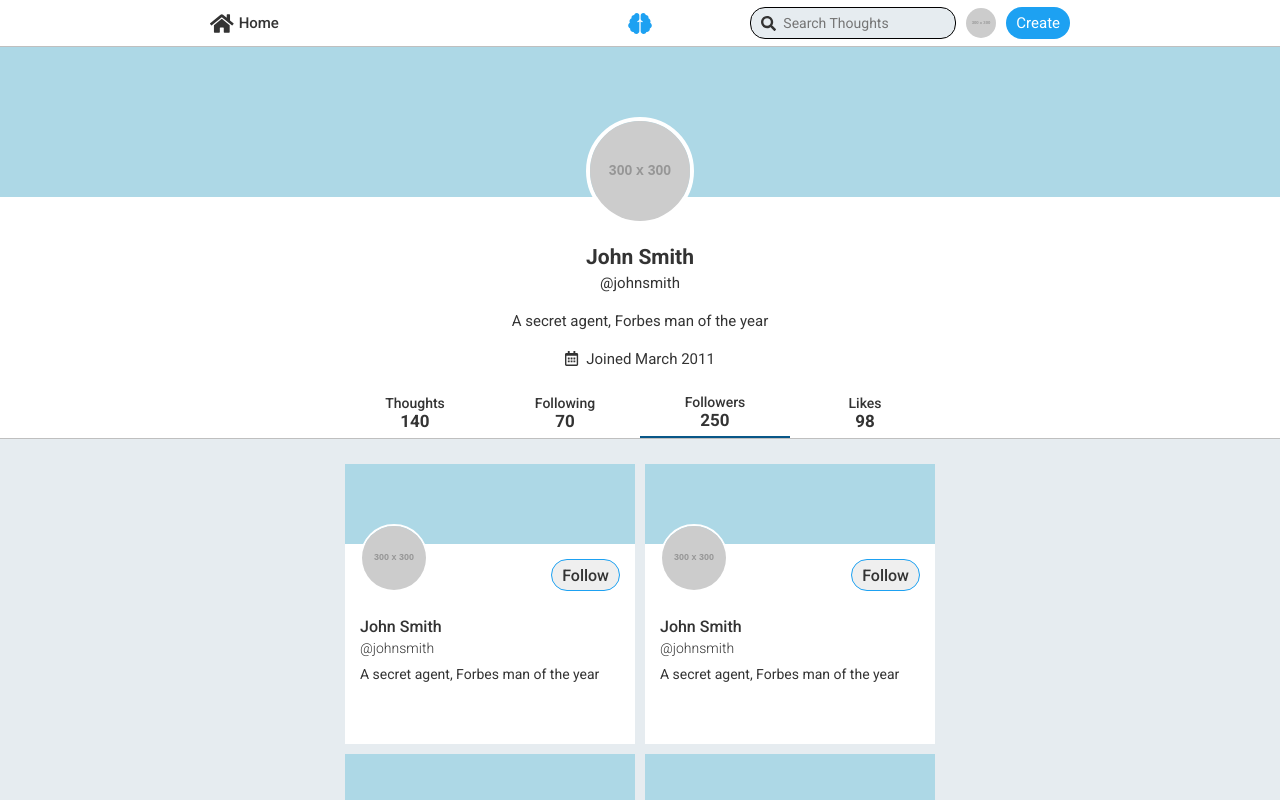
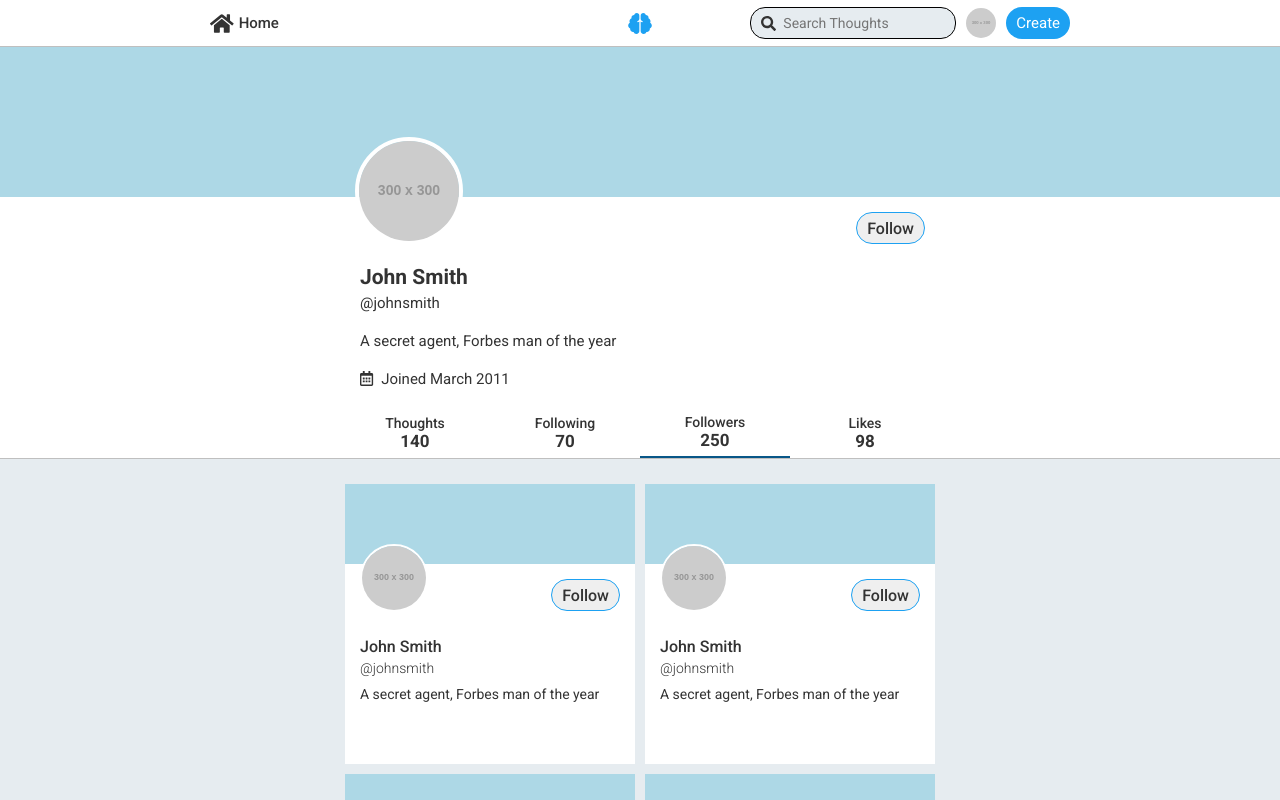
Before and after one commit to robbdimitrov/thoughts, a Vue app in the folder src/frontend/: page /user/followers in a window 1280 px wide. Shown: the top 800 px of the page. Built offline with nearby package versions, Linux system fonts and the light colour scheme.

Commit message:
- Moved UserHeader to component - Fixed UserHeader layout

```diff
--- a/src/frontend/src/components/ControlBar.vue
+++ b/src/frontend/src/components/ControlBar.vue
@@ -1,5 +1,5 @@
 <template>
-  <div class="control-bar-container bottom-shadow">
+  <div class="container bottom-shadow">
     <div class="control-bar">
       <nav class="counters">
         <router-link to="/user/thoughts" class="counter thoughts">
@@ -38,16 +38,16 @@ export default {
 @import "../styles/helpers";
 @import "../styles/colors";
 
-.control-bar-container {
+.container {
   background: white;
 }
 
 .control-bar {
-  height: rem(50);
-  width: 90%;
+  width: 100%;
   max-width: $content-main-width;
   margin-left: auto;
   margin-right: auto;
+  height: rem(50);
   align-items: center;
 }
 
--- /dev/null
+++ b/src/frontend/src/components/UserHeader.vue
@@ -0,0 +1,120 @@
+<template>
+  <div class="container">
+    <div class="cover"></div>
+
+    <div class="content">
+      <img class="avatar"
+        src="https://via.placeholder.com/300.png" />
+
+      <button class="follow-button outline-button">
+        Follow
+      </button>
+
+      <div class="texts">
+        <span class="name bold">John Smith</span>
+        <span class="username">@johnsmith</span>
+        <p class="bio">A secret agent, Forbes man of the year</p>
+
+        <div class="join-date">
+          <i class="join-date-icon far fa-calendar-alt"></i>
+          <span class="join-date-text">Joined March 2011</span>
+        </div>
+      </div>
+    </div>
+  </div>
+</template>
+
+<script>
+export default {
+  name: 'user-header'
+}
+</script>
+
+<style lang="scss" scoped>
+@import "../styles/variables";
+@import "../styles/helpers";
+@import "../styles/colors";
+
+$cover-height: 100px;
+$avatar-width: 100px;
+$avatar-width-small: 80px;
+
+.cover {
+  background: lightblue;
+  height: $cover-height * 1.5;
+}
+
+.container {
+  background: white;
+}
+
+.avatar {
+  margin-top: -$avatar-width * 0.6;
+  margin-left: $spacing-sm;
+  border: 4px solid white;
+  width: $avatar-width;
+  height: $avatar-width;
+}
+
+.texts {
+  font-size: rem(15);
+  margin: $spacing-md;
+  color: $primary-text-color;
+}
+
+.name {
+  font-size: rem(21);
+  margin-bottom: $padding / 2;
+}
+
+.username {
+  margin-bottom: $spacing-md;
+}
+
+.bio {
+  margin-bottom: $spacing-md;
+}
+
+.follow-button {
+  position: absolute;
+  top: $padding * 1.5;
+  right: $padding * 1.5;
+}
+
+.join-date {
+  .join-date-icon {
+    display: inline-block;
+    margin-right: rem(8);
+  }
+
+  .join-date-text {
+    display: inline-block;
+  }
+}
+
+.content {
+  width: 100%;
+  max-width: $content-main-width;
+  margin-left: auto;
+  margin-right: auto;
+  display: flex;
+  flex-direction: column;
+  position: relative;
+
+  span {
+    display: block;
+  }
+}
+
+@media screen and (max-width: $break-sm) {
+  .cover {
+    height: $cover-height;
+  }
+
+  .avatar {
+    margin-top: -$avatar-width-small * 0.5;
+    width: $avatar-width-small;
+    height: $avatar-width-small;
+  }
+}
+</style>
--- a/src/frontend/src/components/UserItem.vue
+++ b/src/frontend/src/components/UserItem.vue
@@ -34,7 +34,6 @@ export default {
 @import "../styles/helpers";
 @import "../styles/colors";
 
-$spacing: $padding * 1.5;
 $avatar-width-sm: 40px;
 
 .container {
@@ -51,15 +50,15 @@ $avatar-width-sm: 40px;
 }
 
 .avatar {
-  margin-left: $spacing;
+  margin-left: $spacing-sm;
 }
 
 .follow-button {
-  margin: $spacing $spacing 0 0;
+  margin: $spacing-sm $spacing-sm 0 0;
 }
 
 .texts {
-  margin: $spacing;
+  margin: $spacing-sm;
 }
 
 .bio {
@@ -83,7 +82,7 @@ $avatar-width-sm: 40px;
   .avatar {
     width: $avatar-width-sm;
     height: $avatar-width-sm;
-    margin-top: $spacing;
+    margin-top: $spacing-sm;
   }
 
   .title, .subtitle {
--- a/src/frontend/src/styles/_variables.scss
+++ b/src/frontend/src/styles/_variables.scss
@@ -8,6 +8,8 @@ $content-main-width: 600px;
 $content-primary-width: 512px;
 $content-secondary-width: 280px;
 $max-component-width: 860px;
+$spacing-sm: $padding * 1.5;
+$spacing-md: $padding * 2;
 
 // Screen media query breaks
 $break-sm: 512px;
--- a/src/frontend/src/views/FeedView.vue
+++ b/src/frontend/src/views/FeedView.vue
@@ -2,8 +2,8 @@
   <div class="container main">
     <user-card class="user-card"></user-card>
     <div class="content">
-      <thought-box class="content-input"></thought-box>
-      <thought-list class="content-list"></thought-list>
+      <thought-box></thought-box>
+      <thought-list></thought-list>
     </div>
   </div>
 </template>
--- a/src/frontend/src/views/UserView.vue
+++ b/src/frontend/src/views/UserView.vue
@@ -1,24 +1,6 @@
 <template>
   <div class="container">
-    <div class="cover"></div>
-
-    <div class="user-wrapper">
-      <div class="user">
-        <img class="avatar"
-          src="https://via.placeholder.com/300.png" />
-
-        <div class="texts">
-          <span class="name bold">John Smith</span>
-          <span class="username">@johnsmith</span>
-          <p class="bio">A secret agent, Forbes man of the year</p>
-
-          <div class="join-date">
-            <i class="join-date-icon far fa-calendar-alt"></i>
-            <span class="join-date-text">Joined March 2011</span>
-          </div>
-        </div>
-      </div>
-    </div>
+    <user-header></user-header>
 
     <control-bar></control-bar>
 
@@ -30,107 +12,25 @@
 
 <script>
 import ControlBar from '../components/ControlBar.vue';
+import UserHeader from '../components/UserHeader.vue';
 
 export default {
   name: 'user-view',
   components: {
-    ControlBar
+    ControlBar,
+    UserHeader
   }
 };
 </script>
 
 <style lang="scss" scoped>
 @import "../styles/variables";
-@import "../styles/helpers";
-@import "../styles/colors";
-
-$cover-height: 100px;
-$avatar-width: 100px;
-$avatar-width-small: 80px;
-$spacing: $padding * 2;
-
-.cover {
-  background: lightblue;
-  height: $cover-height * 1.5;
-}
-
-.avatar {
-  margin-top: -$avatar-width * 0.8;
-  border: 4px solid white;
-  width: $avatar-width;
-  height: $avatar-width;
-}
-
-.texts {
-  font-size: rem(15);
-  margin: $spacing 0;
-  color: $primary-text-color;
-}
-
-.name {
-  font-size: rem(21);
-  margin-bottom: $padding / 2;
-}
-
-.username {
-  margin-bottom: $spacing;
-}
-
-.bio {
-  margin-bottom: $spacing;
-}
-
-.join-date {
-  .join-date-icon {
-    display: inline-block;
-    margin-right: rem(8);
-  }
-
-  .join-date-text {
-    display: inline-block;
-  }
-}
-
-.edit-profile-button {
-  flex-shrink: 0;
-}
 
 .content {
   width: 100%;
   max-width: $content-main-width;
-  margin: $spacing 0;
+  margin: $spacing-md 0;
   margin-left: auto;
   margin-right: auto;
 }
-
-.user-wrapper {
-  background: white;
-}
-
-.user {
-  width: 90%;
-  max-width: 320px;
-  margin: 0 auto;
-  align-items: center;
-  text-align: center;
-  background: white;
-  display: flex;
-  flex-direction: column;
-
-  span {
-    display: block;
-  }
-}
-
-@media screen and (max-width: $break-sm) {
-  .cover {
-    height: $cover-height;
-  }
-
-  .avatar {
-    margin-top: -$avatar-width-small * 0.5;
-    width: $avatar-width-small;
-    height: $avatar-width-small;
-  }
-}
 </style>
```
